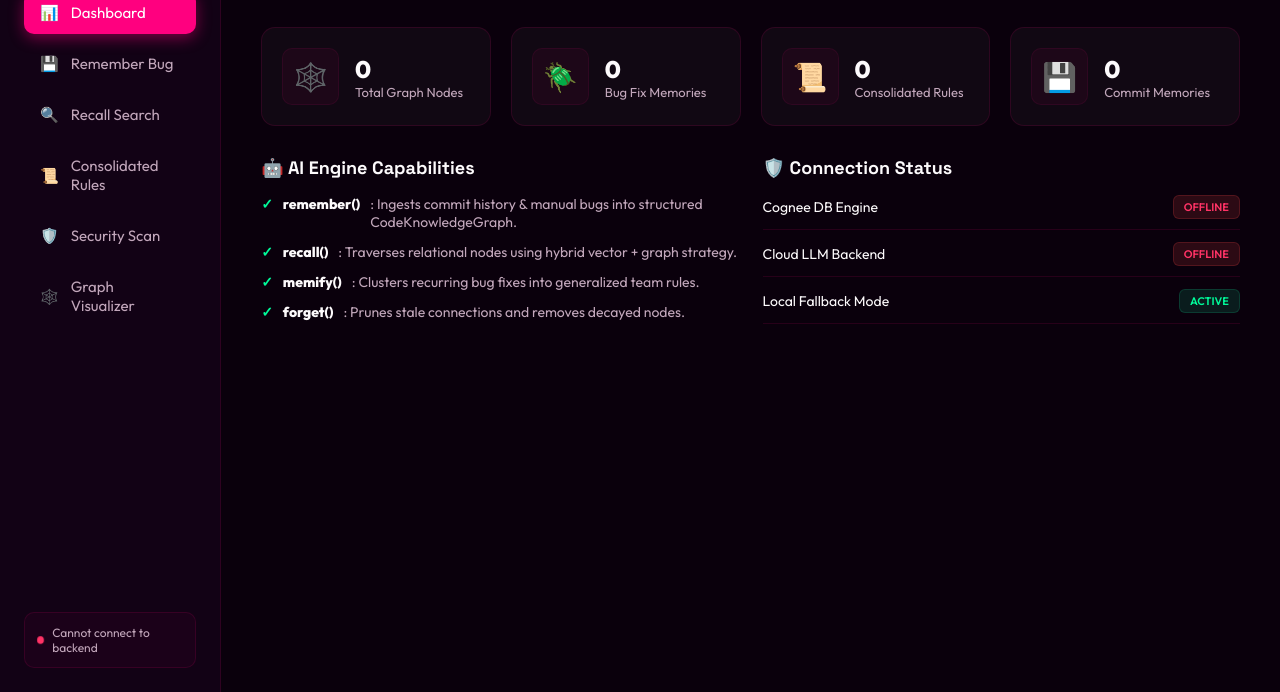
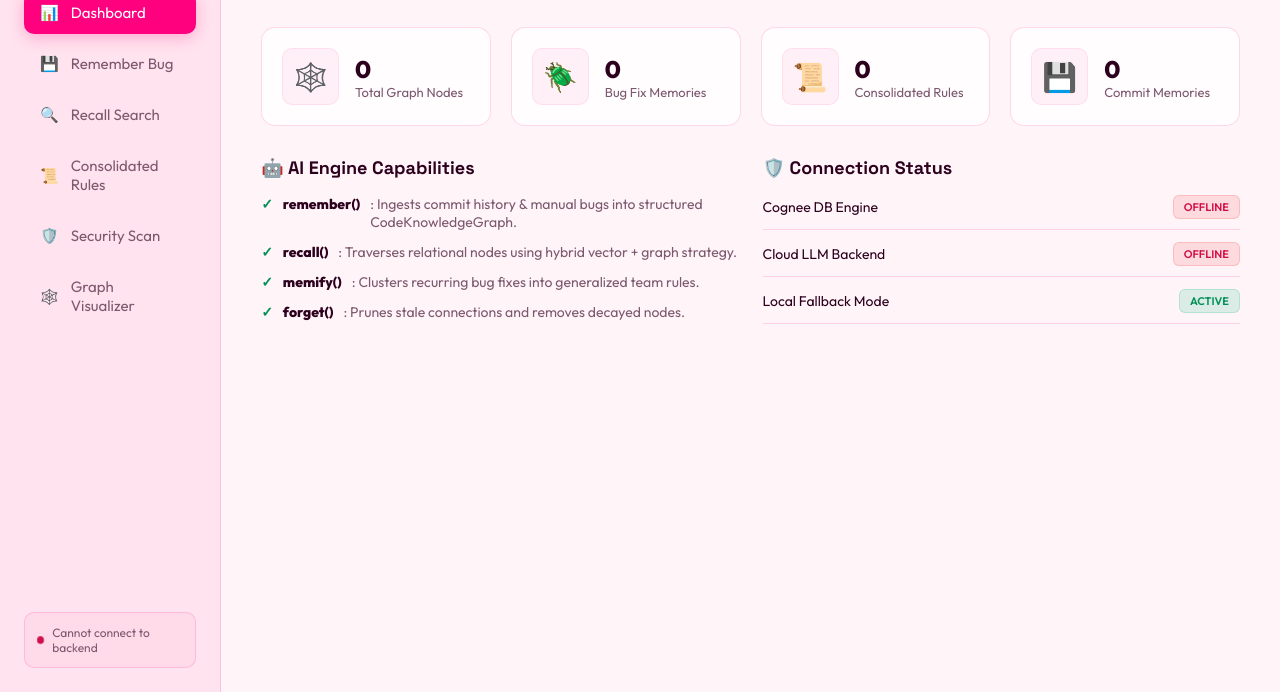
Before and after one commit to kanikachaudhary70/Mnemosyne, a plain HTML site: page public/index.html in a window 1280 px wide. Shown: the part 108-800 px from the top of the page. Drawn offline with nearby package versions, Linux system fonts and the light colour scheme; no server answers.

Commit message:
Update style to bright pink light theme with dark text contrast

```diff
--- a/public/style.css
+++ b/public/style.css
@@ -1,22 +1,22 @@
 :root {
-    --bg-dark: #0a000c;
-    --bg-sidebar: #120215;
-    --card-bg: rgba(255, 255, 255, 0.03);
-    --border-color: rgba(255, 0, 127, 0.12);
-    --text-primary: #fdfafc;
-    --text-secondary: #c2a7bb;
+    --bg-dark: #fff5f8;
+    --bg-sidebar: #ffe3ee;
+    --card-bg: rgba(255, 255, 255, 0.75);
+    --border-color: rgba(255, 0, 127, 0.15);
+    --text-primary: #2d001e;
+    --text-secondary: #7d5970;
 
     --primary: #ff007f;
-    --primary-glow: rgba(255, 0, 127, 0.45);
-    --primary-light: #ff66b2;
+    --primary-glow: rgba(255, 0, 127, 0.25);
+    --primary-light: #ff4da6;
     --blue: #e0115f;
-    --blue-glow: rgba(224, 17, 95, 0.35);
+    --blue-glow: rgba(224, 17, 95, 0.2);
 
-    --critical: #ff3366;
-    --high: #ff6600;
-    --medium: #f4b400;
-    --low: #ff66cc;
-    --success: #00fa9a;
+    --critical: #d0104c;
+    --high: #d9531e;
+    --medium: #b28500;
+    --low: #d02090;
+    --success: #008f55;
 }
 
 * {
```
